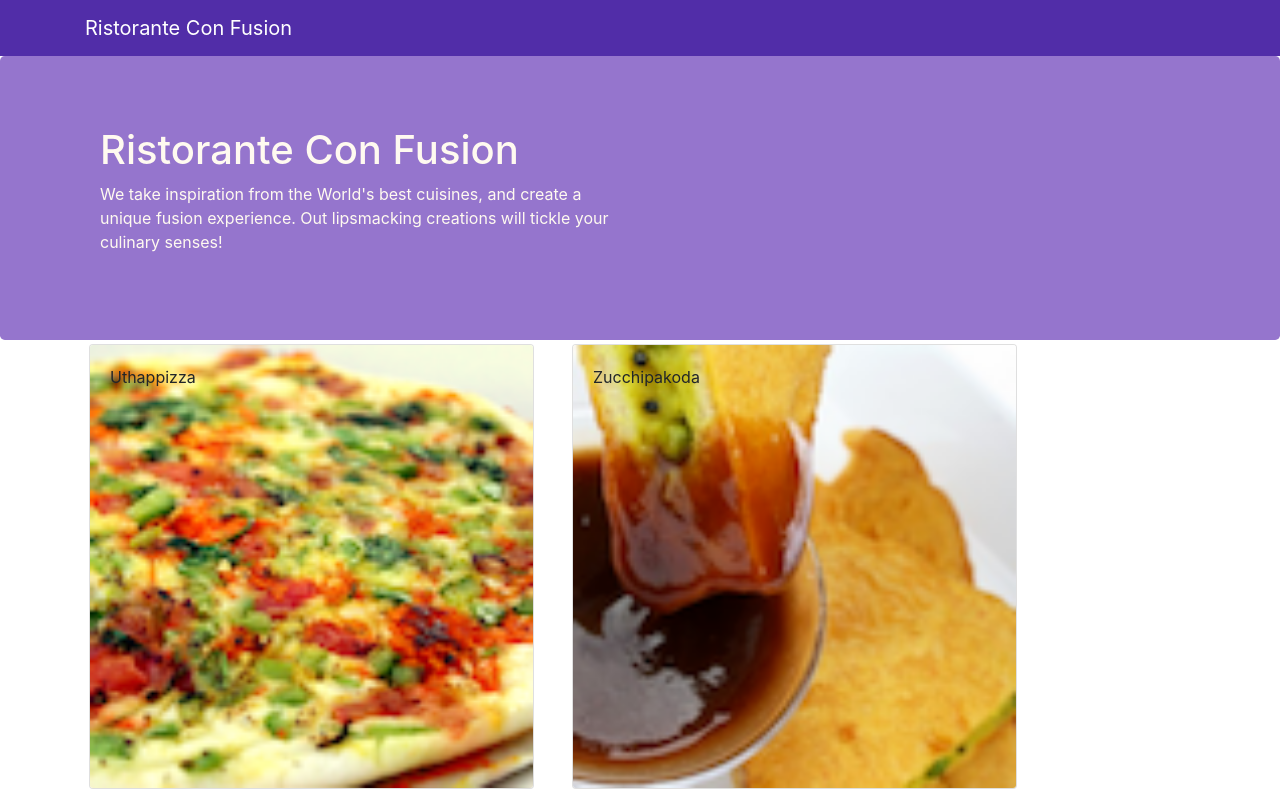
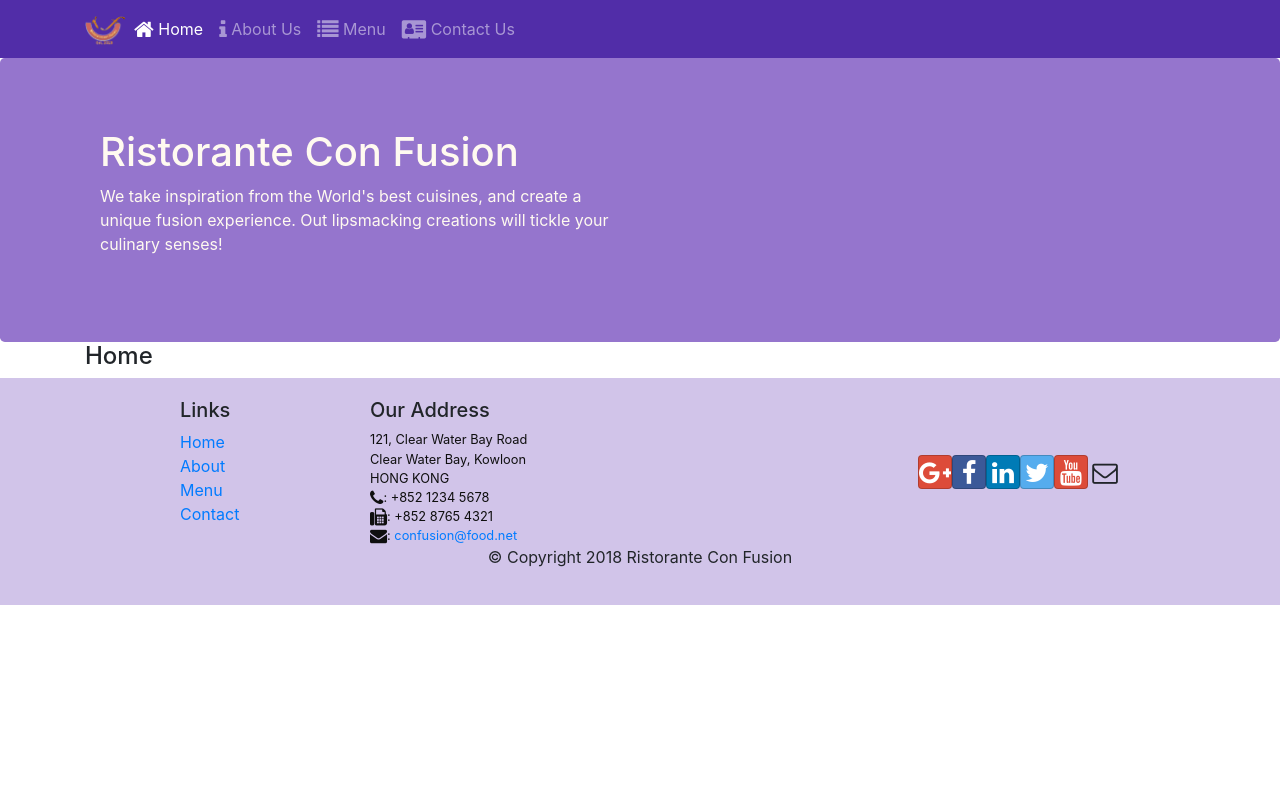
Before and after one commit to AtharvaTawde/react-tutorial, a React (Create React App) app: page /home in a window 1280 px wide. Shown: the top 795 px of the page. Built offline with nearby package versions, Linux system fonts and the light colour scheme.

Commit message:
React Router

```diff
--- a/package.json
+++ b/package.json
@@ -12,6 +12,7 @@
     "react": "^17.0.2",
     "react-dom": "^17.0.2",
     "react-popper": "^2.2.5",
+    "react-router-dom": "^5.2.0",
     "react-scripts": "4.0.3",
     "reactstrap": "^8.9.0",
     "web-vitals": "^1.1.1"
--- a/src/App.js
+++ b/src/App.js
@@ -1,4 +1,5 @@
 import React, { Component } from 'react';
+import { BrowserRouter } from 'react-router-dom';
 import './App.css';
 import Main from './components/MainComponent';
 
@@ -6,9 +7,11 @@
 
   render() {
     return (
-      <div>
-        <Main />
-      </div>
+      <BrowserRouter>
+        <div>
+          <Main />
+        </div>
+      </BrowserRouter>
     );
   }
 
--- a/src/components/FooterComponent.js
+++ b/src/components/FooterComponent.js
@@ -1,4 +1,5 @@
 import React from 'react';
+import { Link } from 'react-router-dom';
 
 function Footer() {
 	return (
@@ -8,10 +9,10 @@
 					<div className="col-4 offset-1 col-sm-2">
 						<h5>Links</h5>
 						<ul className="list-unstyled">
-							<li><a href="#">Home</a></li>
-							<li><a href="#">About</a></li>
-							<li><a href="#">Menu</a></li>
-							<li><a href="contactus.html">Contact</a></li>
+							<li><Link to="/home">Home</Link></li>
+							<li><Link to="/aboutus">About</Link></li>
+							<li><Link to="/menu">Menu</Link></li>
+							<li><Link to="/contactus">Contact</Link></li>
 						</ul>
 					</div>
 					<div className="col-7 col-sm-5">
--- a/src/components/HeaderComponent.js
+++ b/src/components/HeaderComponent.js
@@ -1,13 +1,54 @@
 import React, { Component } from 'react';
-import { Jumbotron, Navbar, NavbarBrand } from 'reactstrap';
+import { NavLink } from 'react-router-dom';
+import { Jumbotron, Nav, Navbar, NavbarBrand, NavbarToggler, NavItem, Collapse } from 'reactstrap';
 
 class Header extends Component {
+
+	constructor(props) {
+		super(props);
+		this.state = {
+			isNavOpen: false,
+		};
+		this.toggleNav = this.toggleNav.bind(this); // point this variable to method below
+	}
+
+	toggleNav() {
+		this.setState({ isNavOpen: !this.state.isNavOpen });
+	}
+
 	render() {
 		return (
 			<React.Fragment>
-				<Navbar dark>
+				<Navbar dark expand="md">
 					<div className="container">
-						<NavbarBrand href="/">Ristorante Con Fusion</NavbarBrand>
+						<NavbarToggler onClick={this.toggleNav} />
+						<NavbarBrand className="mr-auto" href="/">
+							<img src="assets/images/logo.png" height="30" width="41" alt="Ristorante Con Fusion" />
+						</NavbarBrand>
+						<Collapse isOpen={this.state.isNavOpen} navbar>
+							<Nav navbar>
+								<NavItem>
+									<NavLink className="nav-link" to="/home">
+										<span className="fa fa-home fa-lg"></span> Home
+								</NavLink>
+								</NavItem>
+								<NavItem>
+									<NavLink className="nav-link" to="/aboutus">
+										<span className="fa fa-info fa-lg"></span> About Us
+								</NavLink>
+								</NavItem>
+								<NavItem>
+									<NavLink className="nav-link" to="/menu">
+										<span className="fa fa-list fa-lg"></span> Menu
+								</NavLink>
+								</NavItem>
+								<NavItem>
+									<NavLink className="nav-link" to="/contactus">
+										<span className="fa fa-address-card fa-lg"></span> Contact Us
+								</NavLink>
+								</NavItem>
+							</Nav>
+						</Collapse>
 					</div>
 				</Navbar>
 				<Jumbotron>
--- /dev/null
+++ b/src/components/HomeComponent.js
@@ -0,0 +1,11 @@
+import React from 'react';
+
+function Home(props) {
+	return (
+		<div className="container">
+			<h4>Home</h4>
+		</div>
+	);
+}
+
+export default Home;
--- a/src/components/MainComponent.js
+++ b/src/components/MainComponent.js
@@ -1,33 +1,36 @@
 import React, { Component } from 'react';
 import Menu from './MenuComponent';
+import Home from './HomeComponent';
 import DishDetail from './DishdetailComponent';
 import { DISHES } from '../shared/dishes';
 import Header from './HeaderComponent';
 import Footer from './FooterComponent';
+import { Redirect, Route, Switch } from 'react-router';
 
 class Main extends Component {
 
 	constructor(props) {
 		super(props);
-
 		this.state = {
 			dishes: DISHES,
-			selectedDish: null,
 		}
-
-	}
-
-	onDishSelect(dishId) {
-		// cannot directly say this.state.selectedDish = dish;
-		this.setState({ selectedDish: dishId })
 	}
 
 	render() {
+		const HomePage = () => {
+			return (
+				<Home />
+			);
+		}
+
 		return (
 			<div>
 				<Header />
-				<Menu dishes={this.state.dishes} onClick={(dishId) => this.onDishSelect(dishId)} />
-				<DishDetail dish={this.state.dishes.filter((dish) => dish.id === this.state.selectedDish)[0]} />
+				<Switch>
+					<Route path="/home" component={HomePage} />
+					<Route exact path="/menu" component={() => <Menu dishes={this.state.dishes} />} />
+					<Redirect to="/home" />
+				</Switch>
 				<Footer />
 			</div>
 		);
```
Also changed, not shown: 1 other file (tests, documents, lock files or other folders).
